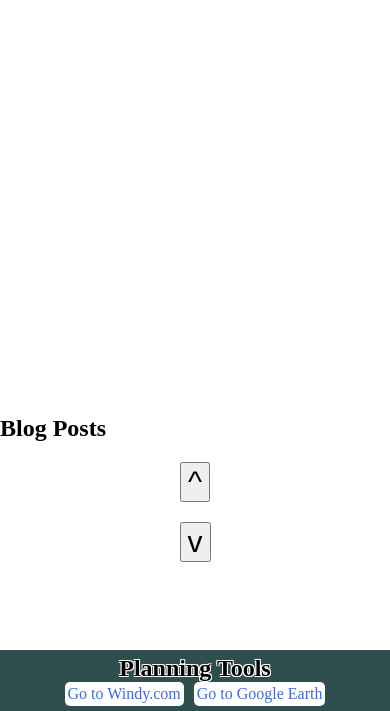
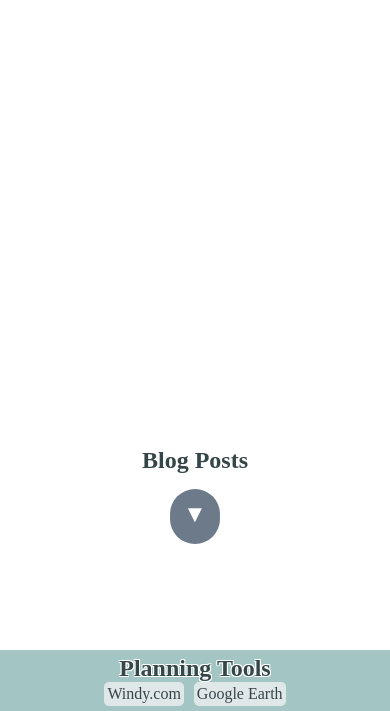
Before and after one commit to druzzy811/Oahu_Paddle, a website: page index.html in a window 390 px wide. Shown: the part 133-844 px from the top of the page. Drawn offline with nearby package versions, Linux system fonts and the light colour scheme; no server answers.

Commit message:
color theme change
changed colors and improved blog post scroll icons

```diff
--- a/index.html
+++ b/index.html
@@ -56,11 +56,11 @@
         <h2>Blog Posts</h2>
         <!-- Container for blog posts -->
         <div class="blog-posts-container">
-            <button id="top-arrow" class="scroll-btn top-arrow">&#94;</button> <!-- Changed symbol to up arrow -->
+            <button id="top-arrow" class="scroll-btn top-arrow">&#9650;</button>
             <div class="posts-wrapper">
                 <!-- Dynamic blog posts will be inserted here -->
             </div>
-            <button id="bottom-arrow" class="scroll-btn bottom-arrow">&#118;</button> <!-- Changed symbol to down arrow -->
+            <button id="bottom-arrow" class="scroll-btn bottom-arrow">&#9660;</button>
         </div>
     </div>
 </div>
@@ -69,8 +69,8 @@
     <div class="banner">
         <h2>Planning Tools</h2>
         <!-- Links to Windy.com and Google Earth with target="_blank" to open in a new tab -->
-        <a href="https://www.windy.com/21.305/-157.856?2024022418,21.311,-158.159,10,m:egUaLQ" target="_blank">Go to Windy.com</a>
-        <a href="https://earth.google.com/web/@21.26186347,-157.81431259,47.74905754a,5624.30629881d,35y,360h,0t,0r" target="_blank">Go to Google Earth</a>
+        <a href="https://www.windy.com/21.305/-157.856?2024022418,21.311,-158.159,10,m:egUaLQ" target="_blank">Windy.com</a>
+        <a href="https://earth.google.com/web/@21.26186347,-157.81431259,47.74905754a,5624.30629881d,35y,360h,0t,0r" target="_blank">Google Earth</a>
     </div>
 
     <script src="strava_api.js"></script>
--- a/styles.css
+++ b/styles.css
@@ -39,18 +39,21 @@ body, html {
 }
 
 .top-content h1, .top-content nav a {
-    color: black;
+    color: 354649;
     text-shadow: 1px 1px 0 white, -1px -1px 0 white, 1px -1px 0 white, -1px 1px 0 white;
     text-decoration: none;
 }
 
 .top-content h1 {
     margin: 0;
+    color: #354649;
 }
 
 .top-content nav a {
     margin: 0 10px;
     transition: color 0.3s;
+    color: #354649;
+
 }
 
 .top-content a:hover {
@@ -78,26 +81,34 @@ body, html {
 .social-media-links a:hover {
     color: #ddd;
 }
+
+/* Blog Posts */
+.blog-posts {
+    text-align: center; /* Center the content horizontally */
+    padding: 50px 0; /* Add padding for spacing */
+}
+
+.blog-posts h2 {
+    margin: 0; /* Remove default margin */
+    margin-bottom: 50px; /* Add margin at the bottom to create space */
+    color: #354649; /* Change the color of the blog post header */
+}
+
+.blog-posts p,
+.blog-post-container,
+.blog-post-container a {
+    color: #354649; /* Change the color of the text inside the blog posts and links */
+}
+
 /* Blog Post Container */
 .blog-post-container {
     width: 80%;
     margin: 20px auto;
-    background-color: #f4f4f4;
-    border: 1px solid #ddd;
+    background-color: #E0E7E9;
+    border: 1px solid #354649; /* Change the border color */
     border-radius: 8px;
     padding: 20px;
     box-shadow: 0 2px 4px rgba(0, 0, 0, 0.1);
-}
-
-
-.blog-post-container a {
-    display: inline-block;
-    background-color: #007bff;
-    color: #ffffff;
-    padding: 10px 15px;
-    text-decoration: none;
-    border-radius: 5px;
-    transition: background-color 0.3s;
 }
 
 .blog-post-container img {
@@ -106,23 +117,52 @@ body, html {
     border-radius: 8px; /* Optional: adds rounded corners to your images */
     margin-top: 10px; /* Optional: adds some space above the image */
 }
-#top-arrow, #bottom-arrow {
-    display: block;
-    margin: 20px auto; /* Center arrows horizontally and add buffer */
-    font-size: 30px;
+
+/* Change color of links inside the blog post container */
+.blog-post-container a {
+    display: inline-block;
+    background-color: #007bff;
+    color: #354649; /* Change the color of the links */
+    padding: 10px 15px;
+    text-decoration: none;
+    border-radius: 5px;
+    transition: background-color 0.3s;
 }
 
-#top-arrow {
-    margin-bottom: 10px; /* Add space between top arrow and bottom of the banner */
+.blog-post-container a:hover {
+    background-color: #333;
+    color: #fff;
 }
 
-/* Ensure the bottom arrow is positioned above the banner with vertical separation */
-/* Ensure the bottom arrow is positioned above the banner with vertical separation */
-#bottom-arrow {
+.scroll-btn {
+    background-color: #6C7A89;
+    color: #fff;
+    border: none;
+    border-radius: 50%;
+    width: 50px;
+    height: 50px;
+    font-size: 24px;
+    cursor: pointer;
+    transition: background-color 0.3s, transform 0.3s;
     position: relative;
-    margin-top: 20px; /* Adjust the margin-top value as needed for vertical separation */
-    margin-bottom: 100px;
+    left: 50%;
+    transform: translateX(-50%);
 }
+
+.scroll-btn:hover {
+    background-color: #A3C6C4;
+}
+
+.top-arrow {
+    position: absolute;
+    top: -30px; /* Adjust the distance from the top */
+
+}
+
+.bottom-arrow {
+    position: absolute;
+    bottom: -5px; /* Adjust the distance from the bottom */
+
 
 
 }
@@ -139,10 +179,10 @@ body, html {
 
 
 .banner {
-    background-color: #2F4F4F;
+    background-color: #A3C6C4;
     padding: 5px;
     text-align: center;
-    color: black;
+    color: 354649;
     position: fixed;
     bottom: 0;
     left: 0;
@@ -152,7 +192,8 @@ body, html {
 
 .banner h2 {
     margin: 0;
-    color: black;
+    color: #354649;
+;
     display: block;
     text-shadow: 1px 1px 0 white, -1px -1px 0 white, 1px -1px 0 white, -1px 1px 0 white;
 }
@@ -161,8 +202,8 @@ body, html {
     display: inline-block;
     margin: 0 5px;
     padding: 5px;
-    background-color: #fff;
-    color: #4169E1;
+    background-color: #E0E7E9;
+    color: #354649;
     text-decoration: none;
     border-radius: 5px;
     transition: background-color 0.3s, color 0.3s;
@@ -171,7 +212,7 @@ body, html {
 
 .banner a:hover {
     background-color: #333;
-    color: #fff;
+    color: #A3C6C4;
 }
 
 
@@ -194,7 +235,7 @@ body, html {
 }
 
 .social-media-links a {
-    color: #black; /* White color for better visibility */
+    color: #354649; /* White color for better visibility */
     text-decoration: none;
     margin: 0 10px; /* Adjust spacing between links */
     font-size: 24px; /* Adjust font size as needed */
```
